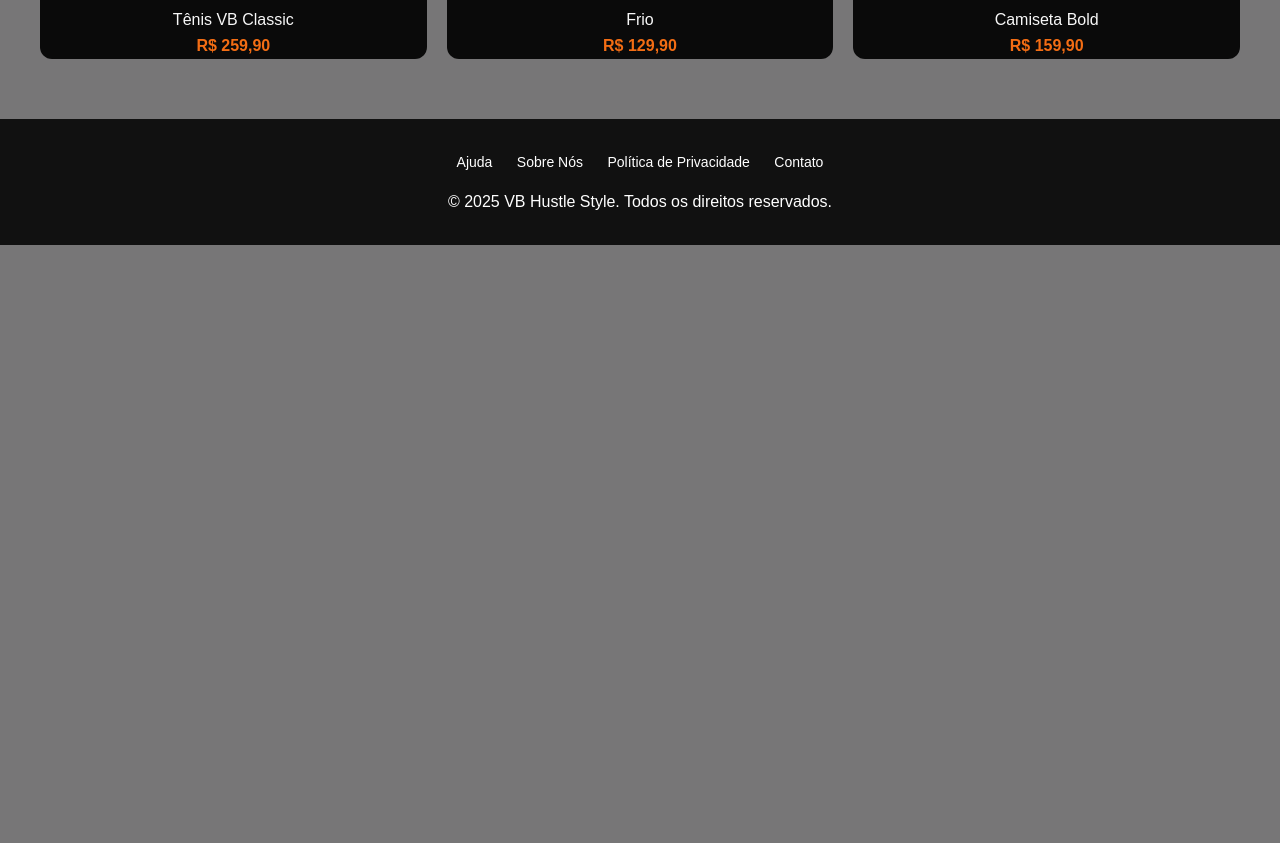
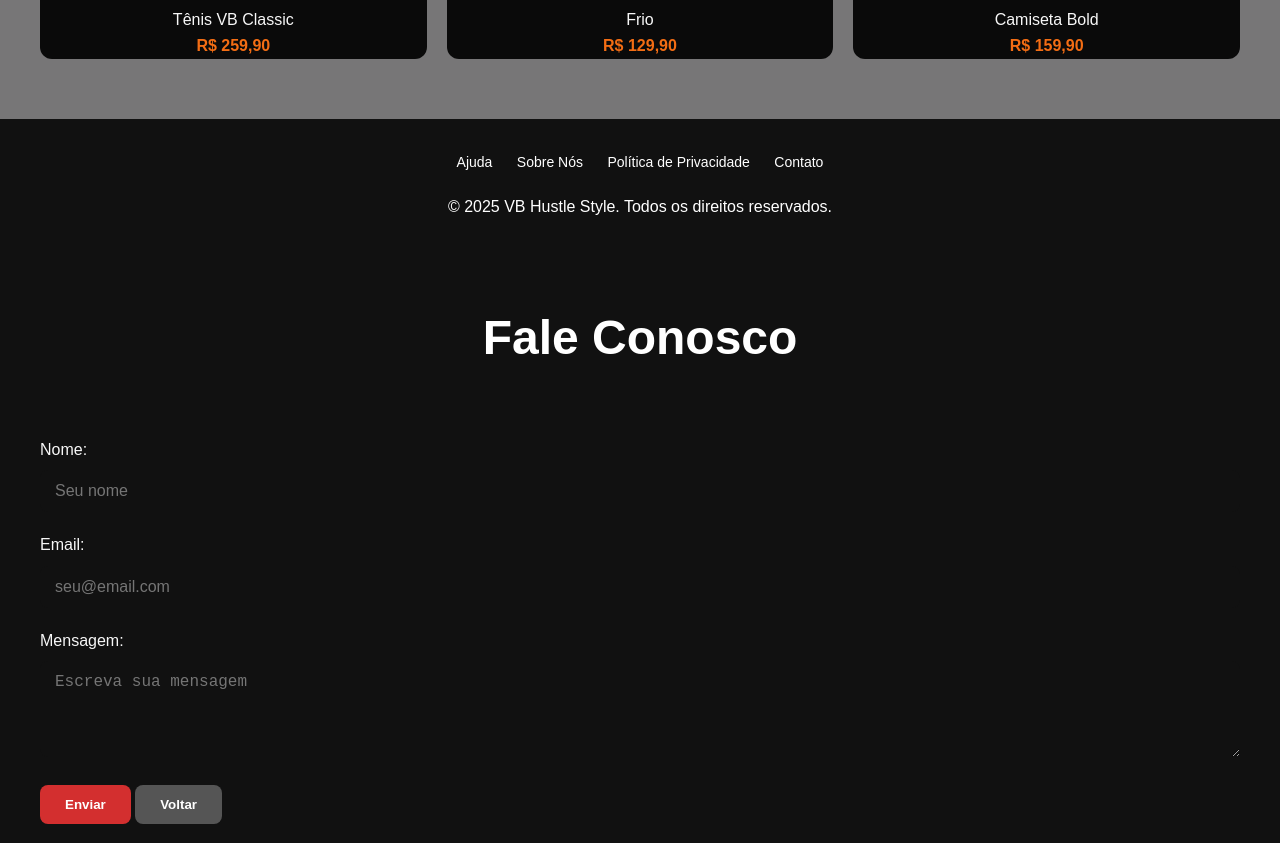
Before and after one commit to Viniciusdonini/Projeto-Linguagem-de-Programa-o-para-WEB, a plain HTML site: page index.html in a window 1280 px wide. Shown: the part 1957-2800 px from the top of the page. Before the commit the page ends 2202 px from the top, so only its background shows below. Drawn offline with Linux system fonts and the light colour scheme.

Commit message:
Criando formulário e dando estilo

```diff
--- a/index.html
+++ b/index.html
@@ -4,7 +4,7 @@
   <meta charset="UTF-8">
   <link
     rel="icon"
-    href="logo2.PNG"
+    href="img/logo.PNG"
     type="image/x-icon">
   <meta name="viewport" content="width=device-width, initial-scale=1.0">
   <title>VB Hustle Style</title>
@@ -18,7 +18,7 @@
 
   <!-- Header -->
 <header class="header">
-  <img src="img/logo.PNG" alt="Minha Logo" class="logo">
+  <span class="logo">VB Hustle Style</span>
   <nav class="nav">
     <ul>
       <li><a href="#">Masculino</a></li>
@@ -122,3 +122,21 @@
   </footer>
 </body>
 </html>
+
+<!-- Formulário de Contato -->
+<section class="contact-form">
+  <h2>Fale Conosco</h2>
+  <form action="#" method="post">
+    <label for="nome">Nome:</label>
+    <input type="text" id="nome" name="nome" placeholder="Seu nome" required>
+
+    <label for="email">Email:</label>
+    <input type="email" id="email" name="email" placeholder="seu@email.com" required>
+
+    <label for="mensagem">Mensagem:</label>
+    <textarea id="mensagem" name="mensagem" rows="4" placeholder="Escreva sua mensagem" required></textarea>
+
+    <button type="submit">Enviar</button>
+    <button type="button" onclick="history.back()">Voltar</button>
+  </form>
+</section>
--- a/styles.css
+++ b/styles.css
@@ -58,7 +58,7 @@ body {
 
 .icons a {
   margin-left: 20px;
-  color: #fff;              /* cor padrão */
+  color: #fff;
   display: inline-flex;
   transition: transform 0.2s ease, color 0.2s ease;
 }
@@ -139,13 +139,13 @@ body {
 
 .card:hover,
 .product:hover {
-  transform: translateY(-10px); /* sobe o card */
-  box-shadow: 0 12px 24px rgba(0, 0, 0, 0.2); /* sombra forte */
+  transform: translateY(-10px);
+  box-shadow: 0 12px 24px rgba(0, 0, 0, 0.2);
 }
 
 .card:hover img,
 .product:hover img {
-  transform: scale(1.05); /* zoom suave */
+  transform: scale(1.05);
 }
 
 /* Banner */
@@ -198,7 +198,7 @@ body {
 }
 
 .footer-links {
-  margin-bottom: 15px;
+  margin-bottom: 20px
 }
 
 .footer-links a {
@@ -212,24 +212,76 @@ body {
   text-decoration: underline;
 }
 
-/* Responsividade */
-@media (max-width: 768px) {
-  .header {
-    flex-direction: column;
-    padding: 10px 20px;
-  }
+/* Formulário de Contato */
+.contact-form {
+  background: #111;
+  padding: 50px 40px;
+  margin: 0 auto;
+  text-align: left;
+}
 
-  .hero {
-    padding: 20px;
-    text-align: center;
-    justify-content: center;
-  }
+.contact-form h2 {
+  color: #fff;
+  font-size: 3rem;
+  margin-bottom: 60px;
+  text-align: center;
+}
 
-  .hero-content h1 {
-    font-size: 2rem;
-  }
+.contact-form label {
+  display: block;
+  margin-bottom: 8px;
+  color: #f7f7f7;
+  font-weight: 500;
+}
 
-  .collections, .products {
-    padding: 40px 20px;
-  }
+.contact-form input,
+.contact-form textarea {
+  width: 100%;
+  padding: 12px 15px;
+  margin-bottom: 20px;
+  border-radius: 8px;
+  border: none;
+  background: #111;
+  color: #fff;
+  font-size: 1rem;
+  transition: background 0.3s, transform 0.2s;
 }
+
+.contact-form input:focus,
+.contact-form textarea:focus {
+  background: #222;
+  outline: none;
+  transform: scale(1.02);
+}
+
+/* Botões do formulário */
+.form-buttons {
+  display: flex;
+  justify-content: space-between;
+  gap: 20px;
+}
+
+.contact-form button {
+  flex: 1;
+  padding: 12px 25px;
+  background: #d32f2f;
+  color: #fff;
+  font-weight: bold;
+  border: none;
+  border-radius: 8px;
+  cursor: pointer;
+  transition: background 0.3s, transform 0.2s;
+}
+
+.contact-form button:hover {
+  background: #b71c1c;
+  transform: scale(1.05);
+}
+
+.contact-form button[type="button"] {
+  background: #555;
+}
+
+.contact-form button[type="button"]:hover {
+  background: #777;
+}
```
